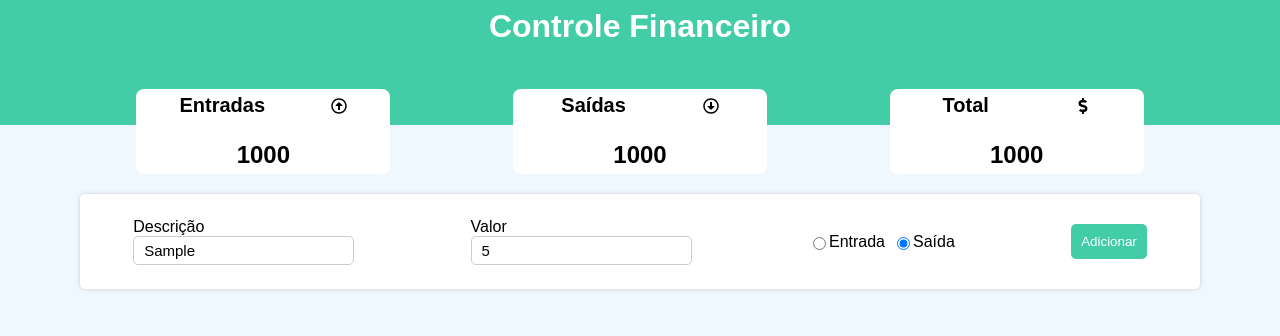
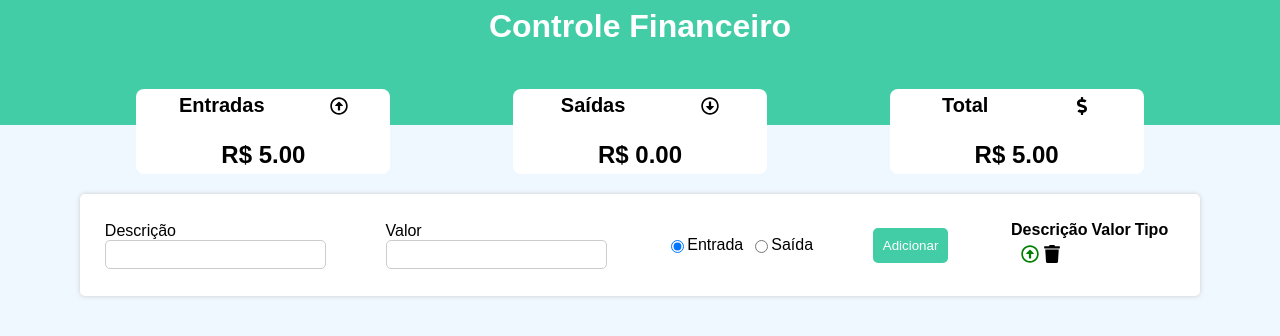
Before and after one commit to CristhianCezar/financial-control, a React (Create React App) app: page / in a window 1280 px wide. Both pictures are taken after typing "Sample", "5" into the empty fields and a click on the button "Adicionar". Shown: the top 336 px of the page. Built offline with nearby package versions, Linux system fonts and the light colour scheme.

Commit message:
Grip of project Financial control concluded with sucess

```diff
--- a/src/App.js
+++ b/src/App.js
@@ -1,15 +1,43 @@
-import React from 'react';
+import React, {useState, useEffect} from 'react';
 import './App.css';
 import Header from './components/header/Header';
 import Resume from './components/resume/Resume';
 import Form from './components/form/Form';
 
 export default function App() {
-  return (
-    <div className="app">
-      <Header/>
-      <Resume/>
-      <Form/>
-    </div>
-  )
+  const data = localStorage.getItem("transactions");
+  const [transactionsList, setTransactionsList] = useState(data ? JSON.parse(data) : []);
+
+  const [income, setIncome] = useState(0);
+  const [expense, setExpense] = useState(0);
+  const [total, setTotal] = useState(0);
+
+  useEffect( () => {
+    const amountExpense = transactionsList.filter((item) => item.expense).map((transation) => Number(transation.amount));
+    const amountIncome = transactionsList.filter((item) => !item.expense).map((transation) => Number(transation.amount));
+
+    const expense = amountExpense.reduce((acc, cur) => acc + cur, 0).toFixed(2);
+    const income = amountIncome.reduce((acc, cur) => acc + cur, 0).toFixed(2);
+
+    const total = Math.abs(income - expense).toFixed(2);
+
+    setIncome(`R$ ${income}`);
+    setExpense(`R$ ${expense}`);
+    setTotal(`${Number(income) < Number(expense) ? "-" : ""} R$ ${total}`);
+
+  },[transactionsList]);
+
+  const handleAdd = (transation) => {
+    const newArrayTransactions = [...transactionsList, transation];
+    setTransactionsList(newArrayTransactions);
+    localStorage.setItem("transactions", JSON.stringify(newArrayTransactions));
+  }
+
+    return (
+      <div className="app">
+        <Header/>
+        <Resume income={income} expense={expense} total={total}/>
+        <Form handleAdd={handleAdd} transactionsList={transactionsList} setTransactionsList={setTransactionsList}/>
+      </div>
+    )
 }
--- a/src/components/form/Form.jsx
+++ b/src/components/form/Form.jsx
@@ -1,11 +1,14 @@
 import React, {useState} from "react";
+import Grid from "../grid/Grid";
 import './Form.css';
 
-export default prosp => {
+export default ({handleAdd, transactionsList, setTransactionsList}) => {
 
         const [desc, setDesc] = useState("");
         const [amount, setAmount] = useState("");
         const [isExpense, setIsExpense] = useState(false);
+
+        const generateID = () => Math.round(Math.random() * 1000);
 
         const handlesalve= () => {
             if(!desc || !amount) {
@@ -15,7 +18,19 @@ export default prosp => {
                 alert("O valor tem que ser positivo!");
                 return;
             }
-        }
+
+            const transaction = {
+                id: generateID(),
+                desc: desc,
+                amount: amount,
+                expense: isExpense,
+            };
+
+            handleAdd(transaction);
+
+            setDesc("");
+            setAmount("");
+        };
 
         return (
             <div className="form">
@@ -33,7 +48,7 @@ export default prosp => {
                     <div className="radioGroup">
                         <input type="radio" name="group1" id="rIncome" defaultChecked onChange={() => setIsExpense(!isExpense)}/>
                         <label htmlFor="rIncome">Entrada</label>
-                        <input type="radio" name="group1" id="rExpenses" defaultChecked onChange={() => setIsExpense(!isExpense)}/>
+                        <input type="radio" name="group1" id="rExpenses" onChange={() => setIsExpense(!isExpense)}/>
                         <label htmlFor="rExpenses">Saída</label>
                     </div>
                 </div>
@@ -41,6 +56,8 @@ export default prosp => {
                 <div className="inputContent">
                     <button className="button" onClick={handlesalve}>Adicionar</button>
                 </div>
+                <Grid itens={transactionsList} setItens={setTransactionsList}/>
             </div>
+
         )
  }
--- /dev/null
+++ b/src/components/grid/Grid.css
@@ -0,0 +1,14 @@
+.table {
+    width: 98%;
+    background-color: #fff;
+    padding: 20px;
+    box-shadow: 0px 0px 5px #ccc;
+    border-radius: 5px;
+    max-width: 1120px;
+    margin: 20px auto;
+}
+
+.th {
+    border-bottom: inset;
+    padding-bottom: 5px;
+}
--- /dev/null
+++ b/src/components/grid/Grid.jsx
@@ -0,0 +1,34 @@
+import React from "react";
+import GridItem from "../../gridItem/GrindItem";
+import './Grid';
+
+export default function Grid({itens, setItens}) {
+
+    const onDelete = (ID) => {
+        const newArray = itens.filter((transaction) => transaction.id !== ID);
+        setItens(newArray);
+        localStorage.setItem("transactions", JSON.stringify(newArray));
+    };
+
+
+    return (
+        <div>
+            <table className="table">
+                <thead>
+                    <tr className="tr">
+                        <th>Descrição</th>
+                        <th>Valor</th>
+                        <th>Tipo</th>
+                        <th></th>
+                    </tr>
+                </thead>
+
+                <tbody>
+                    {itens?.map((item, i) => (
+                        <GridItem key={i} item={item} onDelete={onDelete}/>
+                    ))}
+                </tbody>
+            </table>
+        </div>
+    )
+}
--- a/src/components/resume/Resume.jsx
+++ b/src/components/resume/Resume.jsx
@@ -3,12 +3,12 @@ import './Resume.css';
 import ResumeItem from "../resumeItem/ResumeItem";
 import {FaRegArrowAltCircleDown, FaRegArrowAltCircleUp, FaDollarSign} from 'react-icons/fa';
 
-export default props => {
+export default ({income, expense, total}) => {
     return (
         <div className="resume">
-            <ResumeItem title="Entradas" Icon={FaRegArrowAltCircleUp}  value="1000"/>
-            <ResumeItem title="Saídas" Icon={FaRegArrowAltCircleDown} value="1000"/>
-            <ResumeItem title="Total" Icon={FaDollarSign} value="1000"/>
+            <ResumeItem title="Entradas" Icon={FaRegArrowAltCircleUp}  value={income}/>
+            <ResumeItem title="Saídas" Icon={FaRegArrowAltCircleDown} value={expense}/>
+            <ResumeItem title="Total" Icon={FaDollarSign} value={total}/>
         </div>
     )
 }
--- /dev/null
+++ b/src/gridItem/GridItem.css
@@ -0,0 +1,9 @@
+.td {
+    text-align: center;
+    word-break: break-all;
+}
+
+svg {
+    width: 18px;
+    height: 18px;
+}
--- /dev/null
+++ b/src/gridItem/GrindItem.jsx
@@ -0,0 +1,22 @@
+import React from "react";
+import './GridItem.css';
+import {FaRegArrowAltCircleDown, FaRegArrowAltCircleUp, FaTrash} from 'react-icons/fa';
+
+
+export default function GridItem(item, onDelete) {
+
+    const choiceIcon = item.expense ? <FaRegArrowAltCircleDown color="red"/> : <FaRegArrowAltCircleUp color="green"/>
+
+    return (
+       <div>
+            <tr>
+                <td className="td">{item.desc}</td>
+                <td className="td">{item.amount}</td>
+                <td className="td">{choiceIcon}</td>
+                <td className="td">
+                    <FaTrash onClick={() => onDelete(item.id)}/>
+                </td>
+            </tr>
+        </div>
+    );
+};
```
